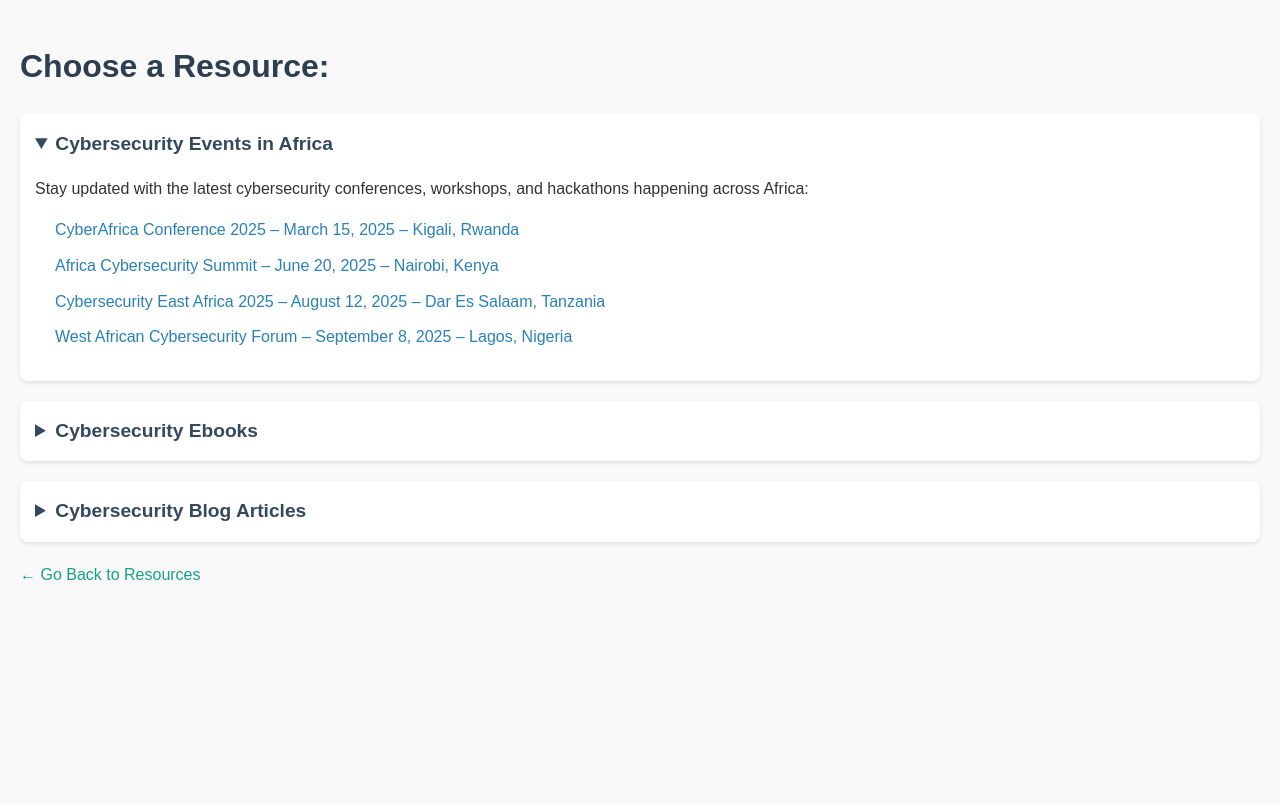
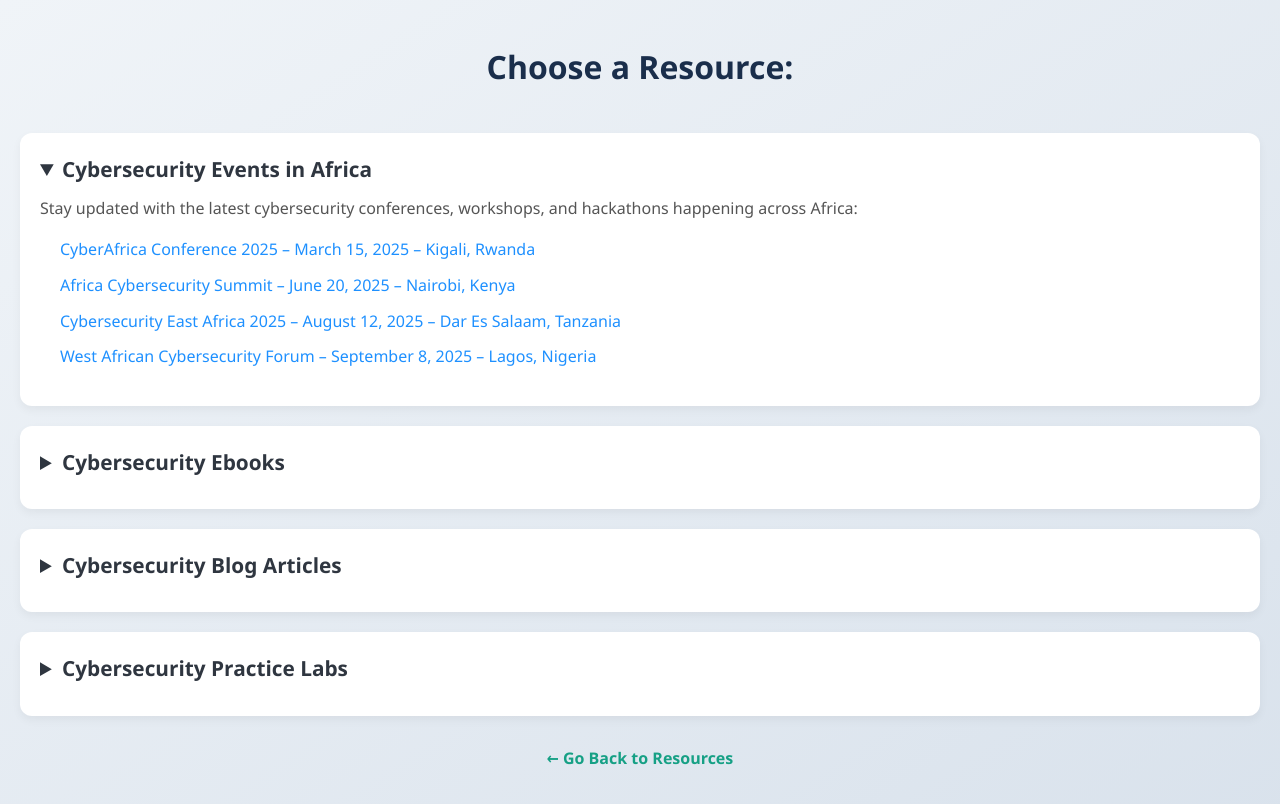
Before and after one commit to moru777/moru, a plain HTML site: page resources.html in a window 1280 px wide. Both pictures are taken after a click on the heading "Cybersecurity Events in Africa". Drawn offline with Linux system fonts and the light colour scheme.

Commit message:
Resolved merge conflict in resources.html

```diff
--- a/resources.html
+++ b/resources.html
@@ -6,15 +6,18 @@
     <title>Cybersecurity Resources</title>
     <style>
         body {
-            font-family: Arial, sans-serif;
+            font-family: 'Segoe UI', Tahoma, Geneva, Verdana, sans-serif;
             line-height: 1.6;
-            background-color: #f9f9f9;
+            background: linear-gradient(to bottom right, #f0f4f8, #d9e2ec);
             margin: 0;
             padding: 20px;
             color: #333;
         }
-        h1, h2 {
-            color: #2c3e50;
+        h1 {
+            color: #1a2e4b;
+            font-size: 2em;
+            text-align: center;
+            margin-bottom: 40px;
         }
         ul {
             list-style-type: none;
@@ -22,12 +25,15 @@
         }
         li {
             margin: 10px 0;
+            font-size: 1rem;
         }
         a {
             text-decoration: none;
-            color: #2980b9;
+            color: #1e90ff;
+            transition: color 0.3s;
         }
         a:hover {
+            color: #3742fa;
             text-decoration: underline;
         }
         .section {
@@ -35,21 +41,32 @@
         }
         .back-link {
             display: block;
-            margin-top: 20px;
+            margin-top: 30px;
+            text-align: center;
             color: #16a085;
+            font-weight: bold;
         }
         details {
-            background: #fff;
-            padding: 15px;
-            border-radius: 8px;
-            box-shadow: 0 2px 4px rgba(0,0,0,0.1);
+            background: #ffffff;
+            padding: 20px;
+            border-radius: 12px;
+            box-shadow: 0 4px 10px rgba(0, 0, 0, 0.05);
             margin-bottom: 20px;
+            transition: box-shadow 0.3s;
+        }
+        details:hover {
+            box-shadow: 0 6px 15px rgba(0, 0, 0, 0.1);
         }
         summary {
-            font-size: 1.2em;
-            font-weight: bold;
+            font-size: 1.3em;
+            font-weight: 600;
             cursor: pointer;
-            color: #34495e;
+            color: #2f3640;
+            margin-bottom: 10px;
+        }
+        p {
+            margin-top: 10px;
+            color: #555;
         }
     </style>
 </head>
@@ -92,6 +109,18 @@
             </ul>
         </details>
 
+        <details>
+            <summary>Cybersecurity Practice Labs</summary>
+            <p>Enhance your hands-on skills with interactive cybersecurity training labs and platforms:</p>
+            <ul>
+                <li><a href="https://tryhackme.com/" target="_blank">TryHackMe</a> – Guided, gamified penetration testing labs for all skill levels.</li>
+                <li><a href="https://www.hackthebox.com/" target="_blank">Hack The Box</a> – Real-world hacking challenges in a lab environment.</li>
+                <li><a href="https://attackdefense.com/" target="_blank">AttackDefense</a> – Interactive labs for offensive security skills development.</li>
+                <li><a href="https://www.root-me.org/" target="_blank">Root Me</a> – Online platform for learning and practicing hacking techniques.</li>
+                <li><a href="https://www.cybrary.it/" target="_blank">Cybrary</a> – Cybersecurity training, certifications, and hands-on labs.</li>
+            </ul>
+        </details>
+
         <a class="back-link" href="index.html">← Go Back to Resources</a>
     </div>
 
```
